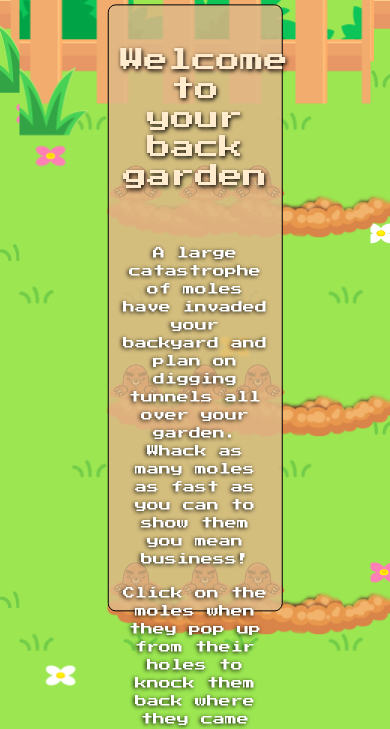
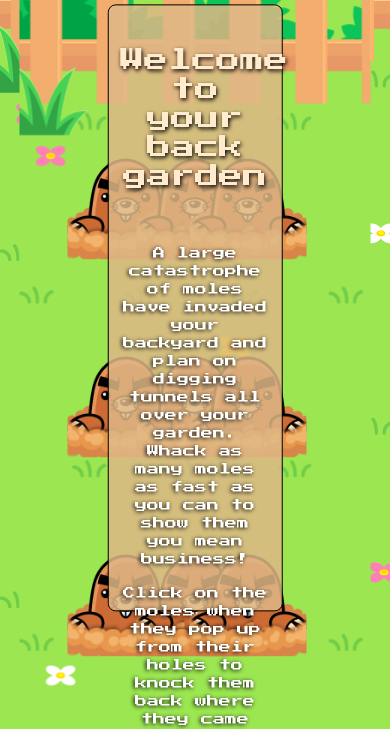
Before and after one commit to bozy15/ms2-whacka-mole, a plain HTML site: page index.html in a window 390 px wide. Shown: the part 114-843 px from the top of the page. Drawn offline with nearby package versions, Linux system fonts and the light colour scheme.

Commit message:
Fix responsiveness of the moles and holes when screen size changes

```diff
--- a/assets/css/style.css
+++ b/assets/css/style.css
@@ -133,19 +133,25 @@ section.game-card-hide {
   /*border: 2px dotted blue; /* Used to help with layout */
   flex: 1 33.3%; /* Flex-grow and flex-basis to evenly portion the holes: https://css-tricks.com/almanac/properties/f/flex/ */
   position: relative;
+  overflow: hidden; /* hides the mole */
+  background: url("../images/mole-hole.png");
+  background-position: bottom;
+  background-repeat: no-repeat;
+  background-size: 12rem;
+  background-position-y: 8.5rem;
+
 }
 
-.hole::after {
+/* .hole::after {
   content: "";
   display: block;
   width: 168px;
   height: 88px;
-  background-image: url("../images/mole-hole.png");
   position: absolute;
-  top: 121px;
-  left: 33%;
+  top: 6.81rem;
+  left: 10rem;
   z-index: 3;
-}
+}*/
 
 .hole1, .hole2, .hole3 {  /* drops the top 3 holes down  */
     top: 2rem;
@@ -164,14 +170,13 @@ section.game-card-hide {
 }
 
 .mole {
-  background: url("../images/mole.png") center / 45% no-repeat;
+  background: url("../images/mole.png") center / 9rem no-repeat;
   width: 100%;
   height: 100%;
   transition: 0.5s;
   position: absolute;
-  z-index: 2;
-  top: 2.5rem;
-  left: .625rem;
+  z-index: -1;
+  top: 4rem;
 }
 
 .mole.up .mole {
```
